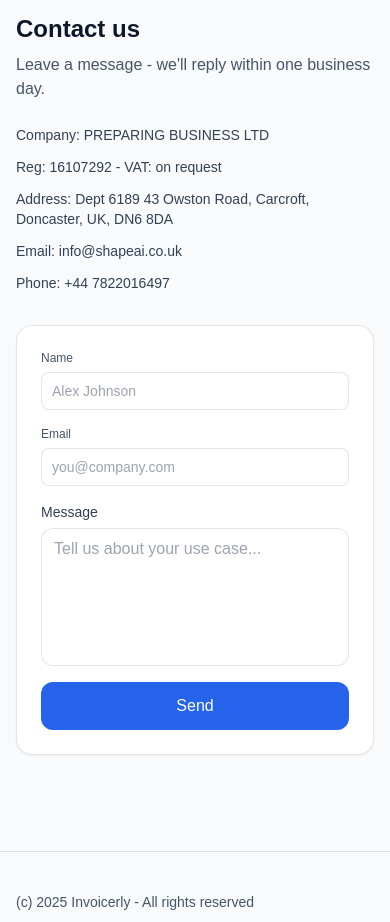
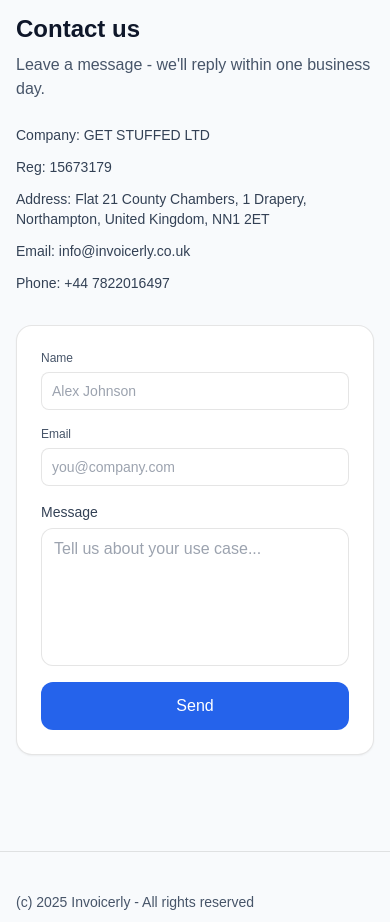
Before and after one commit to viargamingkhaled/invoiceNew, a Next.js app: page / in a window 390 px wide. Shown: the part 7580-8502 px from the top of the page. Built offline with nearby package versions, Linux system fonts and the light colour scheme; no server answers.

Commit message:
chore(home): update Contact details (company, reg, address, email, phone)

```diff
--- a/src/components/sections/Contact.tsx
+++ b/src/components/sections/Contact.tsx
@@ -39,10 +39,10 @@
           <h2 className="text-2xl font-bold">Contact us</h2>
           <p className="mt-2 text-slate-600">Leave a message - we'll reply within one business day.</p>
           <div className="mt-6 grid gap-3 text-sm text-slate-700">
-            <div>Company: PREPARING BUSINESS LTD</div>
-            <div>Reg: 16107292 - VAT: on request</div>
-            <div>Address: Dept 6189 43 Owston Road, Carcroft, Doncaster, UK, DN6 8DA</div>
-            <div>Email: info@shapeai.co.uk</div>
+            <div>Company: GET STUFFED LTD</div>
+            <div>Reg: 15673179</div>
+            <div>Address: Flat 21 County Chambers, 1 Drapery, Northampton, United Kingdom, NN1 2ET</div>
+            <div>Email: info@invoicerly.co.uk</div>
             <div>Phone: +44 7822016497</div>
           </div>
         </motion.div>
```
